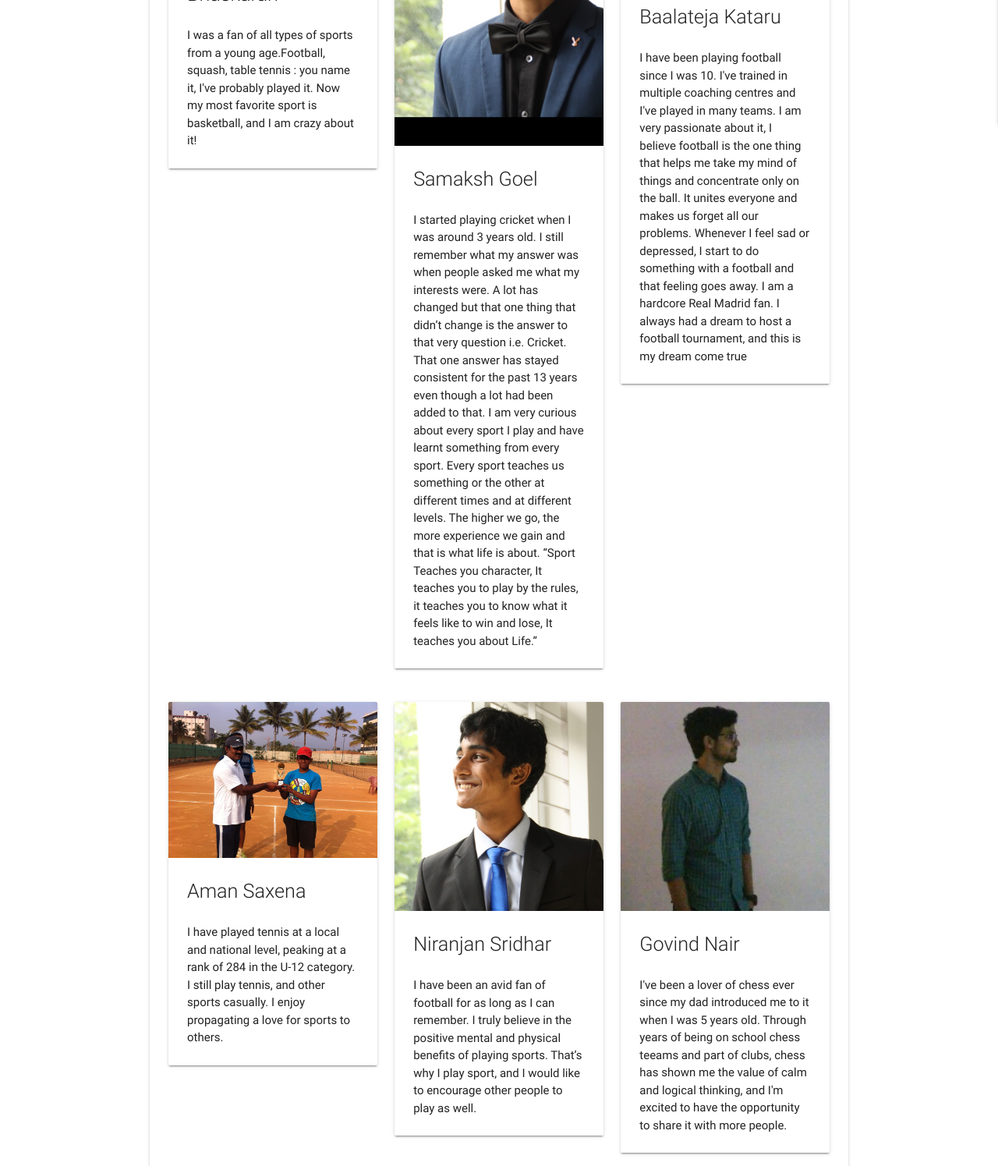
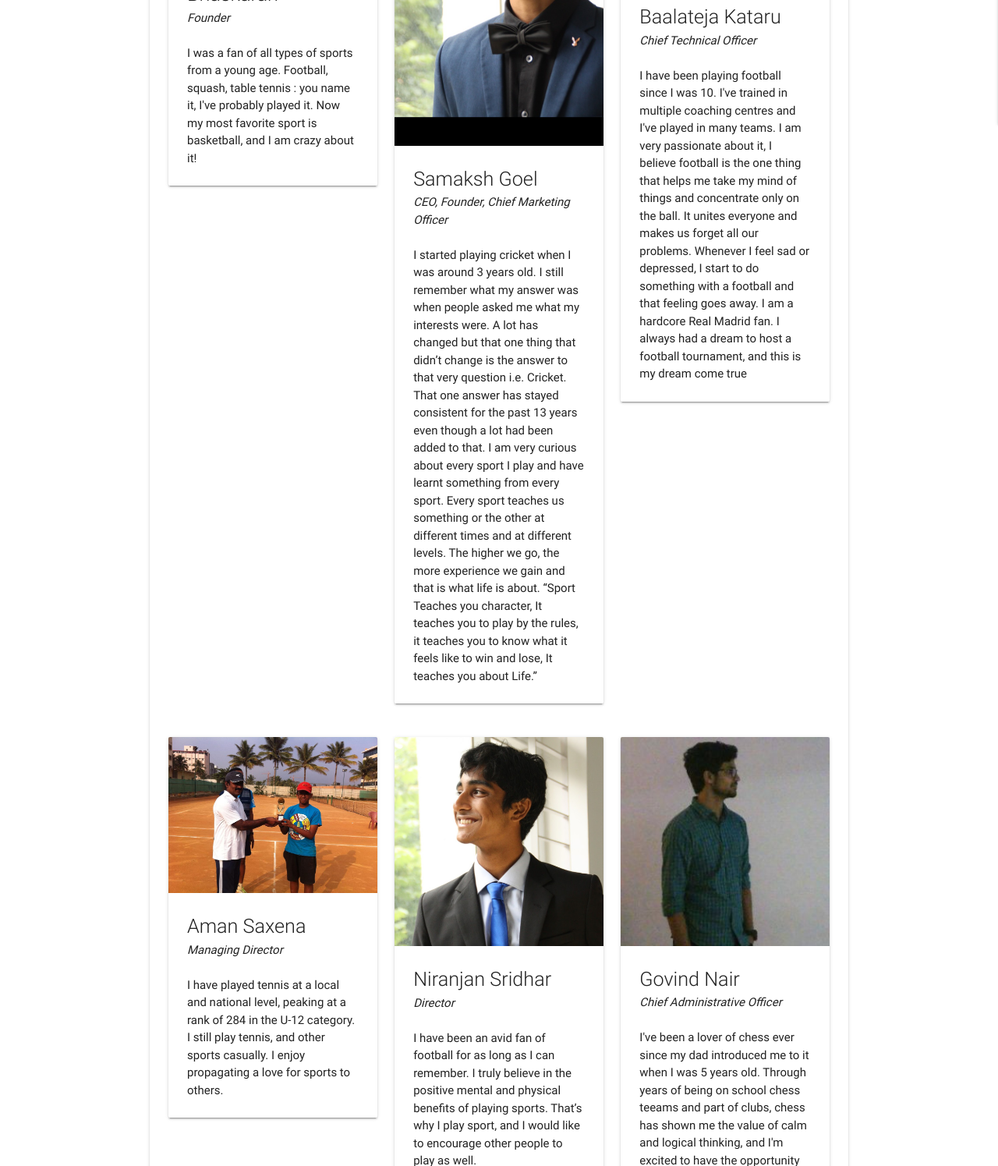
Before and after one commit to bkataru/sports-for-change, a plain HTML site: page aboutus.html in a window 1280 px wide. Shown: the part 701-2196 px from the top of the page at 78% size. Drawn offline with nearby package versions, Linux system fonts and the light colour scheme; a web font is replaced by a local one.

Commit message:
Added designations in about us

```diff
--- a/aboutus.html
+++ b/aboutus.html
@@ -77,8 +77,10 @@
                                 <img src="./static/images/teamimages/ani.jpg">
                                 <div class="card-content">
                                     <p class="flow-text">Aniruddh Bhaskaran</p>
+                                    <em>Founder</em>
                                     <br>
-                                    <p> I was a fan of all types of sports from a young age.Football, squash, table tennis : you name it, I've probably played it. Now my most favorite sport is basketball, and I am crazy about it!
+                                    <br>
+                                    <p> I was a fan of all types of sports from a young age. Football, squash, table tennis : you name it, I've probably played it. Now my most favorite sport is basketball, and I am crazy about it!
                                     </p>
                                 </div>
                             </div>
@@ -95,6 +97,8 @@
                             <div class="card-content">
 
                                 <p class="flow-text">Samaksh Goel</p>
+                                <em>CEO, Founder, Chief Marketing Officer</em>
+                                <br>
                                 <br>
                                 <p>I started playing cricket when I was around 3 years old. I still remember what my answer was when people asked me what my interests were. A lot has changed but that one thing that didn’t change is the answer to that very
                                     question i.e. Cricket. That one answer has stayed consistent for the past 13 years even though a lot had been added to that. I am very curious about every sport I play and have learnt something from every sport. Every
@@ -113,6 +117,8 @@
                             </div>
                             <div class="card-content">
                                 <p class="flow-text">Baalateja Kataru</p>
+                                <em>Chief Technical Officer</em>
+                                <br>
                                 <br>
                                 <p>I have been playing football since I was 10. I've trained in multiple coaching centres and I've played in many teams. I am very passionate about it, I believe football is the one thing that helps me take my mind of things
                                     and concentrate only on the ball. It unites everyone and makes us forget all our problems. Whenever I feel sad or depressed, I start to do something with a football and that feeling goes away. I am a hardcore Real Madrid
@@ -130,6 +136,8 @@
                             </div>
                             <div class="card-content">
                                 <p class="flow-text">Aman Saxena</p>
+                                <em>Managing Director</em>
+                                <br>
                                 <br>
                                 <p>I have played tennis at a local and national level, peaking at a rank of 284 in the U-12 category. I still play tennis, and other sports casually. I enjoy propagating a love for sports to others.</p>
                             </div>
@@ -142,6 +150,8 @@
                             </div>
                             <div class="card-content">
                                 <div class="flow-text">Niranjan Sridhar</div>
+                                <em>Director</em>
+                                <br>
                                 <br>
                                 <p>I have been an avid fan of football for as long as I can remember. I truly believe in the positive mental and physical benefits of playing sports. That’s why I play sport, and I would like to encourage other people to play
                                     as well.
@@ -156,6 +166,8 @@
                             </div>
                             <div class="card-content">
                                 <p class="flow-text">Govind Nair</p>
+                                <em>Chief Administrative Officer</em>
+                                <br>
                                 <br>
                                 <p>I've been a lover of chess ever since my dad introduced me to it when I was 5 years old. Through years of being on school chess teeams and part of clubs, chess has shown me the value of calm and logical thinking, and I'm
                                     excited to have the opportunity to share it with more people.</p>
```
